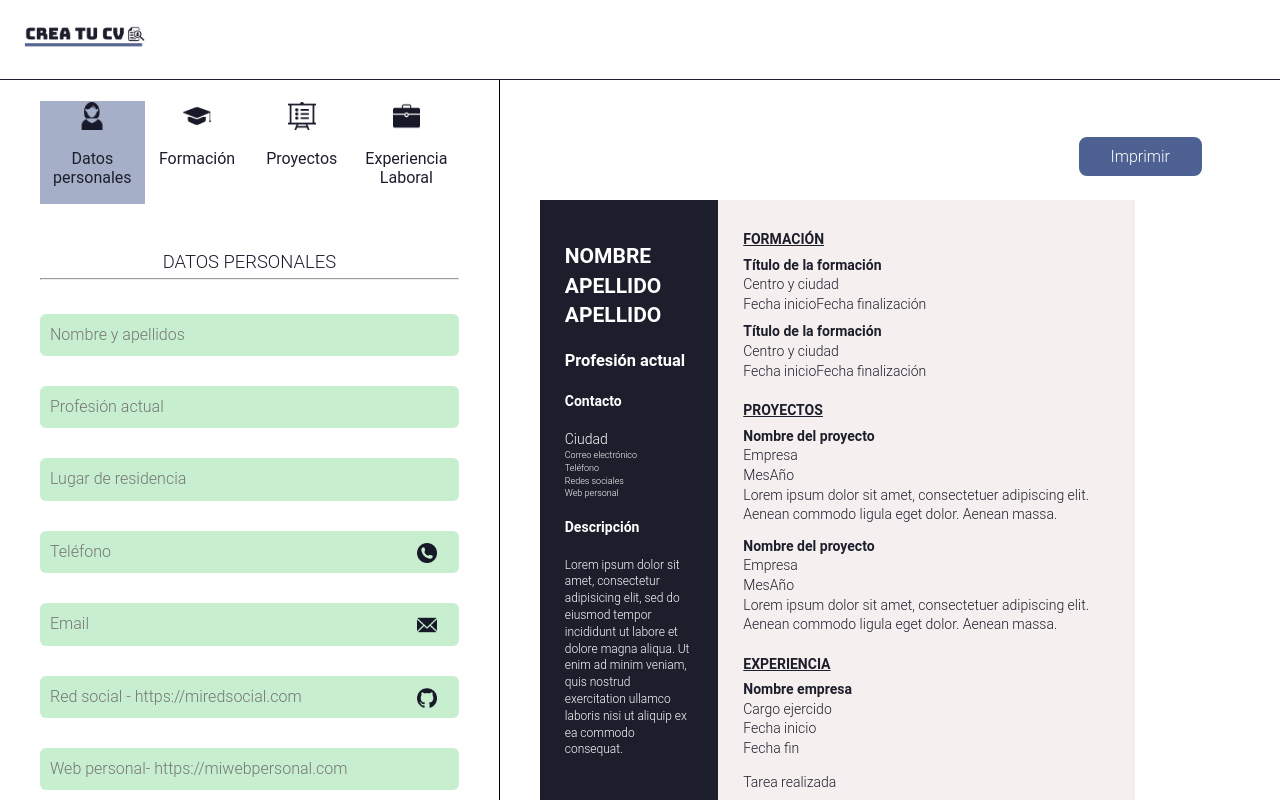
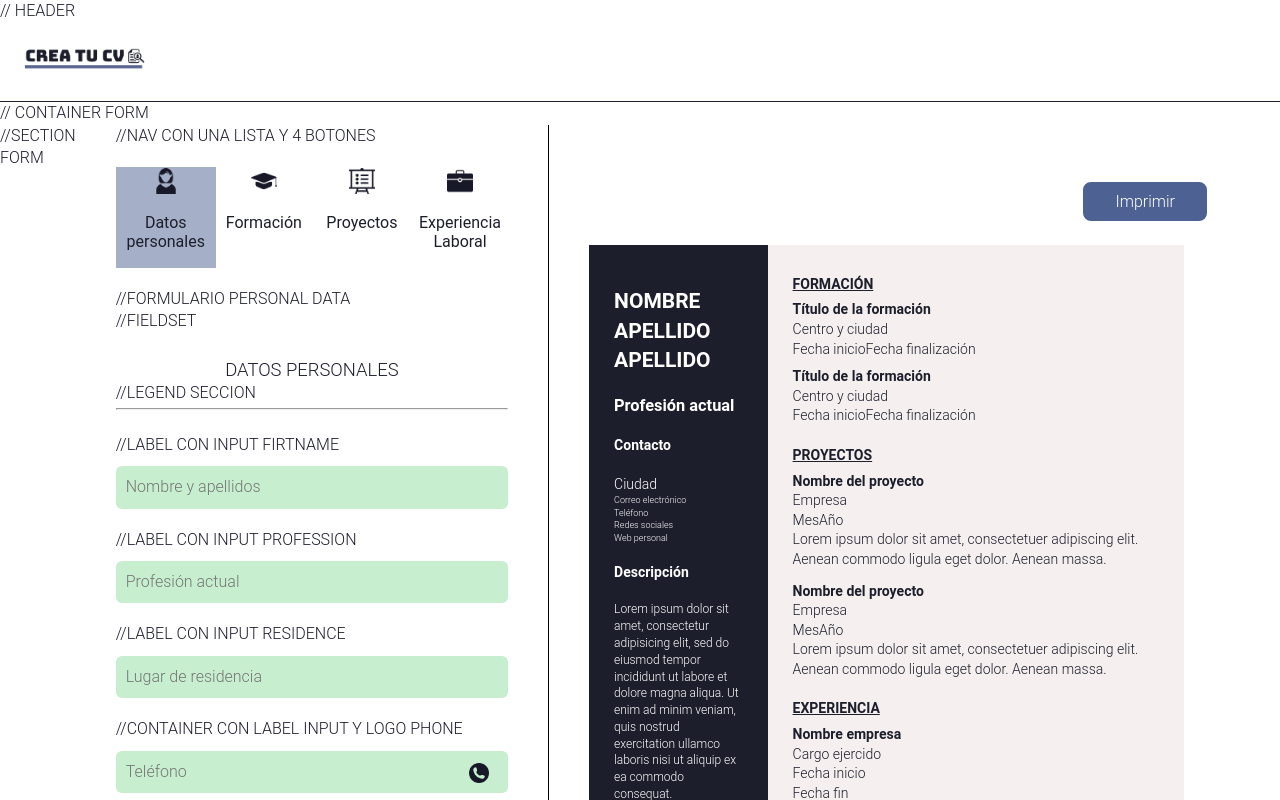
Before and after one commit to Adalab/project-clarke-s4-sass-sass-baby, a React (Create React App) app: page / in a window 1280 px wide. Shown: the top 800 px of the page. Built offline with nearby package versions, Linux system fonts and the light colour scheme; the HTML template or start-up script is replaced by a standard one.

Commit message:
Add comments in app.js for extract components HTML header nav and form personal data

```diff
--- a/src/App.js
+++ b/src/App.js
@@ -6,14 +6,18 @@ class App extends Component {
     return (
       <div className="App">
       <main>
+// HEADER
     <header className="header">
       <a href="#">
         <img className="logo" src="img/logoCV.png" alt="logo" />
       </a>
       <button className="button-CV">Previsualizar</button>
     </header>
+// CONTAINER FORM
     <div className="formandcv">
+//SECTION FORM
       <section id="section-form">
+//NAV CON UNA LISTA Y 4 BOTONES
         <nav className="main-nav">
           <ul className="main-nav-list">
             <li className="button-menu" data-id={0}>
@@ -42,41 +46,53 @@ class App extends Component {
             </li>
           </ul>
         </nav>
+//FORMULARIO PERSONAL DATA
+
         <form className="main-form" id="main-form" action method="post">
-          {/*PERSONAL DATA FORM - RITA*/}
+//FIELDSET
           <fieldset className="fieldset-information fieldset-personal">
+  //LEGEND SECCION
             <legend className="title">Datos personales</legend>
             <hr />
+      //LABEL CON INPUT FIRTNAME
             <label className="label-form firstname" htmlFor="firstname">Nombre</label>
             <input className="input-form firstname" id="firstname" type="text" name="firstname" placeholder="Nombre y apellidos" required />
+      //LABEL CON INPUT PROFESSION
             <label className="label-form profession" htmlFor="profession">Profesión actual</label>
             <input className="input-form profession" id="profession" type="text" name="profession" placeholder="Profesión actual" required />
+      //LABEL CON INPUT RESIDENCE
             <label className="label-form residence" htmlFor="residence">Lugar de residencia</label>
             <input className="input-form residence" id="residence" type="text" name="residence" placeholder="Lugar de residencia" required />
-            <div id="input_container">
+      //CONTAINER CON LABEL INPUT Y LOGO PHONE
+              <div id="input_container">
               <label className="label-form telephone" htmlFor="telephone">Teléfono</label>
               <input className="input-form telephone" id="telephone" type="tel" name="telephone" placeholder="Teléfono" required />
               <img src="img/phone.png" id="input_img" />
             </div>
+      //CONTAINER CON LABEL INPUT Y LOGO EMAIL
             <div id="input_container">
               <label className="label-form email" htmlFor="email">Email</label>
               <input className="input-form email" id="email" type="email" name="email" placeholder="Email" required />
               <img src="img/email.png" id="input_img" />
             </div>
+      //CONTAINER CON LABEL INPUT Y LOGO SOCIAL
             <div id="input_container">
               <label className="label-form social" htmlFor="social">Redes sociales</label>
               <input className="input-form social" id="social" type="url" name="social" placeholder="Red social - https://miredsocial.com" />
               <img src="img/github-logo.png" id="input_img" />
             </div>
+      //LABEL CON INPUT PROFESSION
             <label className="label-form personal-website" htmlFor="personal-website">Web personal</label>
             <input className="input-form personal-website" id="personal-website" type="url" name="personal-website" placeholder="Web personal- https://miwebpersonal.com" />
+      //LABEL CON TEXTAREA DESCRIPCION PERSONAL
             <label htmlFor="personal-description">
               Descripción personal:
             </label>
             <textarea className="input-form personal-description" name="personal-description" rows={8} cols={80} defaultValue={""} />
           </fieldset>
-          {/*  EDUCATION DATA FORM - RITA  */}
+//FIELDSET
           <fieldset className="fieldset-information fieldset-background display-none">
+    //LEGEND SECCION
             <legend className="title">Formación</legend>
             <hr />
             <div>
```
